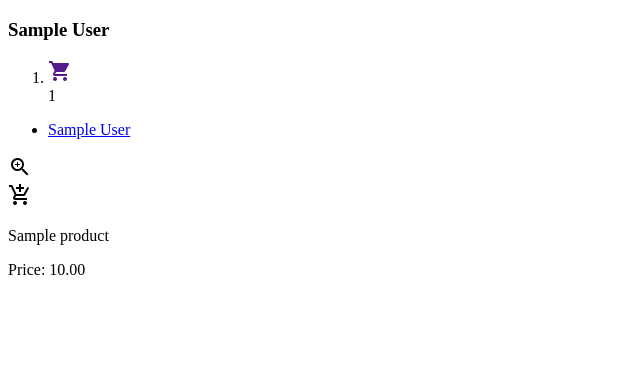
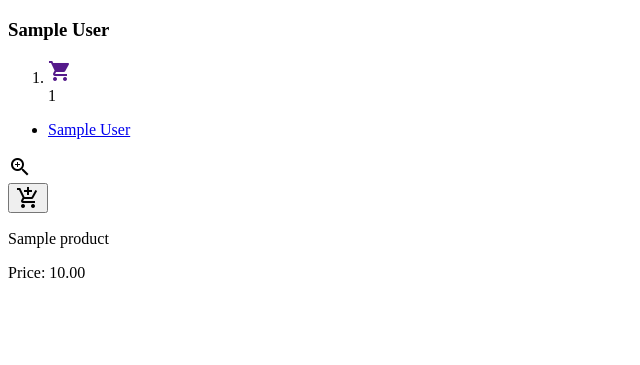
Before and after one commit to averhagen/ordering_site, a Django app: template ordering/templates/ordering/index.html in a window 1280 px wide. Shown: the top 365 px of the page, without its empty margins (0-640 px from the left). Run offline with Django 3.2, Linux system fonts and the light colour scheme; the template is opened without the code that fills it: values that come from a table or form of the project are taken from there, others are empty; tables that the repository leaves empty hold one stand-in row (values such as "Sample post").

Commit message:
Change index.html to display add to cart options as button inputs.

```diff
--- a/ordering/templates/ordering/index.html
+++ b/ordering/templates/ordering/index.html
@@ -22,9 +22,9 @@
                     <i class="icon-button material-icons">shopping_cart</i>
                 </a>
                 {% if orders %}
-                    <div class="icon-notification">
-                        1
-                    </div>
+                <div class="icon-notification">
+                    1
+                </div>
                 {% endif %}
             </li>
         </ol>
@@ -46,8 +46,9 @@
             </ul>
         </div>
 
-        <div class="content-middle">
-            {% if category %} {% for product in category.get_products %}
+        {% if category %}
+        <form action="{% url 'ordering:add_to_cart' store.url_identifying_name category.id %}" method="POST" class="content-middle">
+            {% csrf_token %} {% for product in category.get_products %}
             <div class="product-selection">
                 <div class="product-image-container">
                     <div class="product-image">
@@ -57,18 +58,16 @@
                         <div class="icon-button action info">
                             <i class="material-icons">zoom_in</i>
                         </div>
-                        <div class="icon-button action add">
-                            <i class="material-icons">add_shopping_cart</i>
-                        </div>
+                        <button name="product_to_add" type="submit" value="{{ product.id }}" class="material-icons icon-button action add">add_shopping_cart</button>
                     </div>
                 </div>
                 <p>{{ product.name }}</p>
                 <p>Price: {{ product.price }}</p>
             </div>
+            {% endfor %}
+        </form>
+        {% endif %}
 
-            {% endfor %} {% endif %}
-
-        </div>
     </div>
 </body>
 
```
